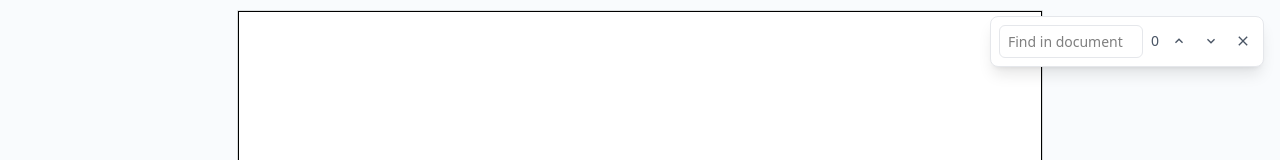
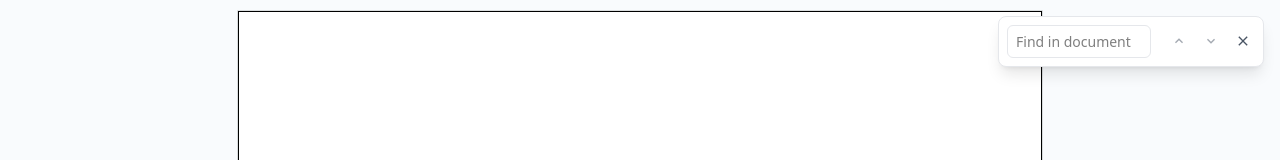
Before and after one commit to kmdebug/react-doc-search, a React (Vite) app: page / in a window 1280 px wide. Shown: the top 160 px of the page. Built offline with nearby package versions, Linux system fonts and the light colour scheme.

Commit message:
chore(app): add navigation handlers

```diff
--- a/src/App.tsx
+++ b/src/App.tsx
@@ -3,6 +3,9 @@ import { useState, useEffect, useRef } from 'react';
 const App: React.FC = (): JSX.Element => {
   const [isOpen, setIsOpen] = useState(false);
   const [searchText, setSearchText] = useState('');
+  const [matches, setMatches] = useState<RegExpExecArray[]>([]);
+  const [currentMatchIndex, setCurrentMatchIndex] = useState(0);
+
   const searchInputRef = useRef<null | HTMLInputElement>(null);
 
   useEffect(() => {
@@ -24,6 +27,17 @@ const App: React.FC = (): JSX.Element => {
 
     return () => window.removeEventListener('keydown', handleKeyDown);
   }, []);
+
+  // Navigation handlers
+  const handleNext = (): void => {
+    setCurrentMatchIndex((prev) => (prev + 1) % matches.length);
+  };
+
+  const handlePrevious = (): void => {
+    setCurrentMatchIndex(
+      (prev) => (prev - 1 + matches.length) % matches.length
+    );
+  };
 
   return (
     <div
@@ -52,9 +66,15 @@ const App: React.FC = (): JSX.Element => {
           </div>
 
           <div className="flex items-center gap-2">
-            <span className="text-sm text-gray-600">0</span>
+            <span className="text-sm text-gray-600">
+              {matches.length > 0
+                ? `${currentMatchIndex + 1} of ${matches.length}`
+                : ''}
+            </span>
 
             <button
+              onClick={handlePrevious}
+              disabled={!matches.length}
               className="p-1 text-gray-600 hover:bg-gray-100 rounded disabled:opacity-50"
               title="Previous match"
             >
@@ -72,6 +92,8 @@ const App: React.FC = (): JSX.Element => {
             </button>
 
             <button
+              onClick={handleNext}
+              disabled={!matches.length}
               className="p-1 text-gray-600 hover:bg-gray-100 rounded disabled:opacity-50"
               title="Next match"
             >
```
